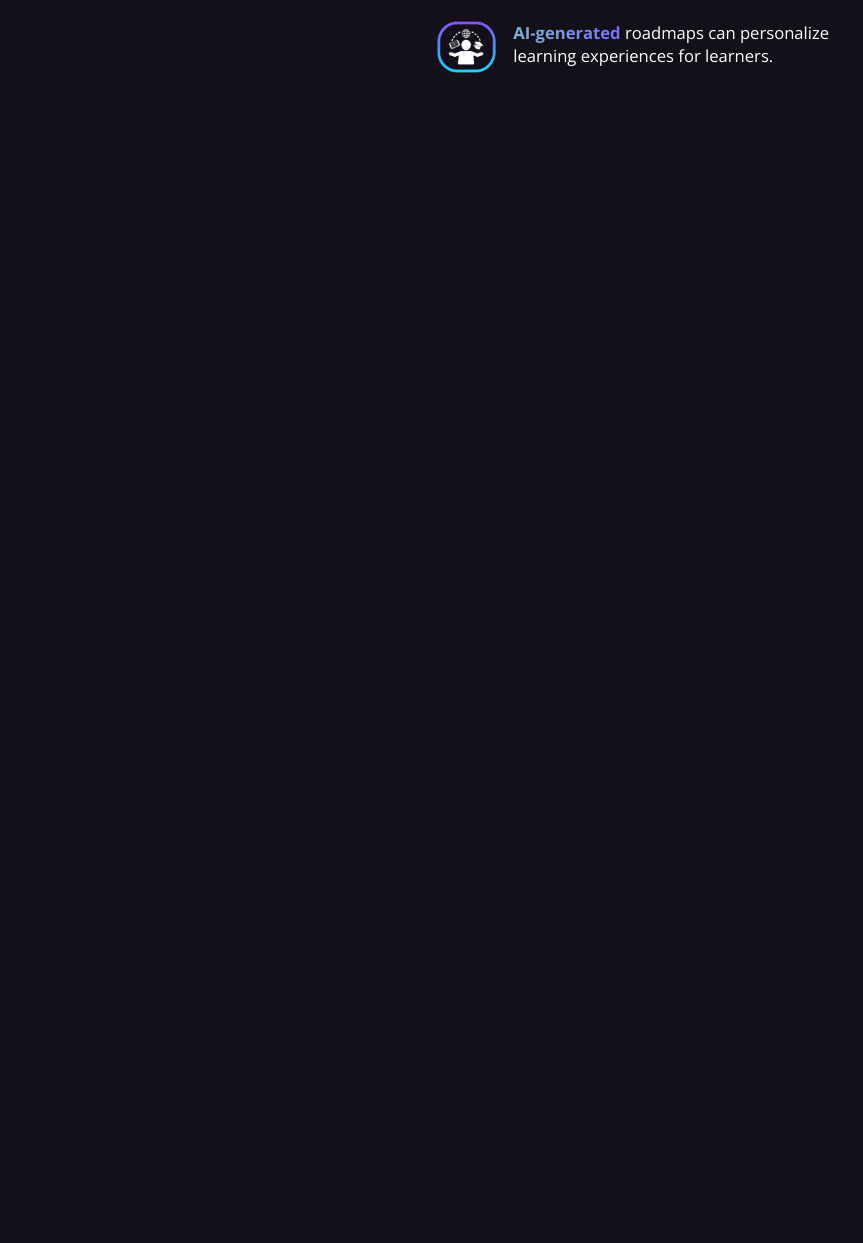
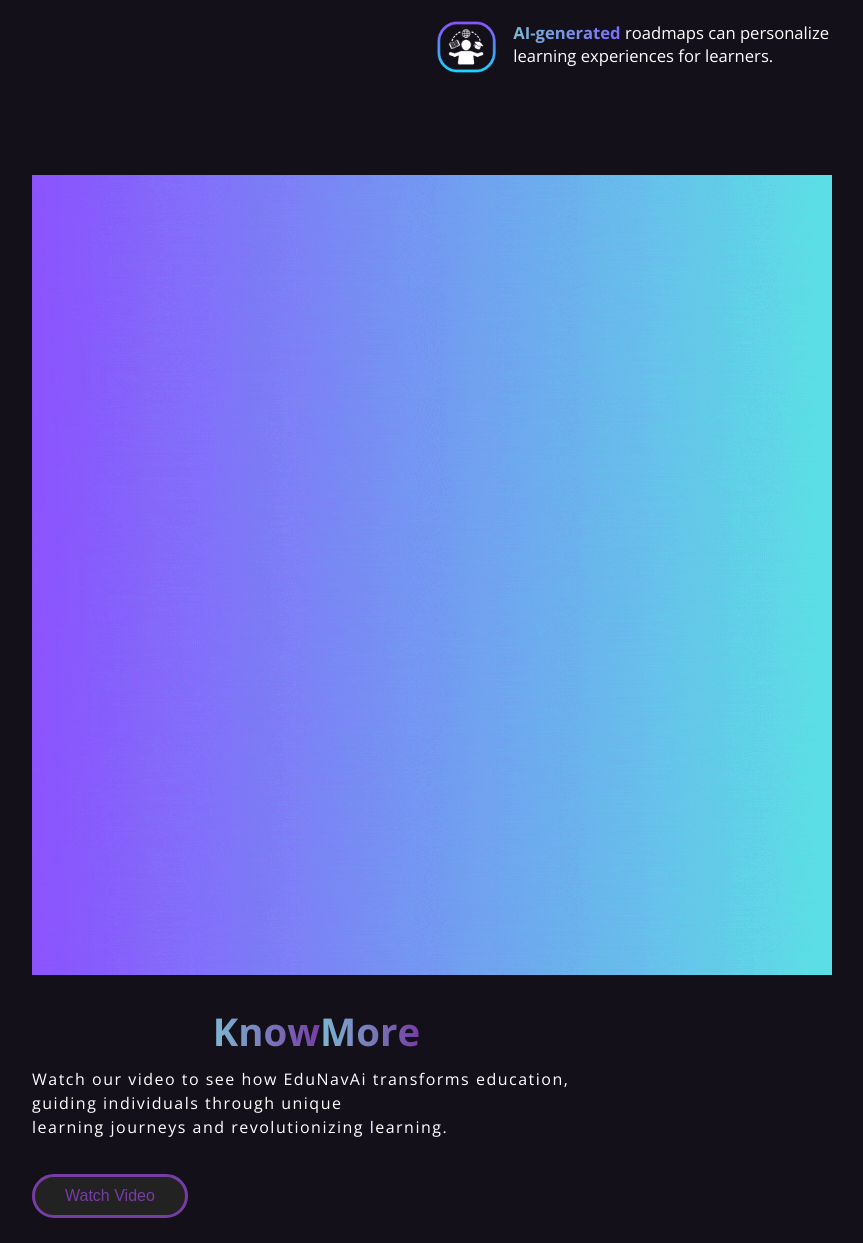
Before and after one commit to SabahBaothman/EDUNAVAI-, a PHP site: page /index.php in a window 1280 px wide. Shown: the part 485-1728 px from the top of the page, without its empty margins (1-864 px from the left). Before the commit the page ends 558 px from the top, so only its background shows below. Run offline with PHP 8.4, Linux system fonts and the light colour scheme.

Commit message:
Update index "Video"

```diff
--- a/pages/index.php
+++ b/pages/index.php
@@ -35,17 +35,28 @@ include('../includes/links.php');
                     <b>AI-generated</b> roadmaps can personalize<br>learning experiences for learners.
                 </div>
             </div>
-
+        </div>
+        <div id="watch-video-section" class="  watch-video-section">
+            <div class="left-half">
+                <!-- Your image goes here -->
+                <img src="../media/images/video-gif.gif" alt="Watch Video Image">
+            </div>
+            <div class="right-half">
+                <h1><span class="Know">Know</span><span class="More">More</span></h1>
+                <h4>Watch our video to see how EduNavAi transforms education, guiding individuals through unique
+                    </br> learning journeys and revolutionizing learning.</h4>
+                <button onclick="window.location.href='video.php'">Watch Video</button>
+            </div>
         </div>
     </div>
 
-<div >
+    <div>
         <div id="circular-text-container">
             <span id="circular-text"><img id="text-image" src="../media/images/start.png"></span>
         </div>
 
-  <a id="arrows-image-holder" href="#index-info">
-    <img id="arrows-image" src="../media/images/arrows.png" >
+        <a id="arrows-image-holder" href="#watch-video-section">
+            <img id="arrows-image" src="../media/images/arrows.png">
         </a>
     </div>
 
@@ -77,4 +88,5 @@ animateCircularText();
 include('../includes/footer.php');
 ?>
 </body>
+
 </html>
```
Lines whose indentation alone changed are shown as unchanged.
